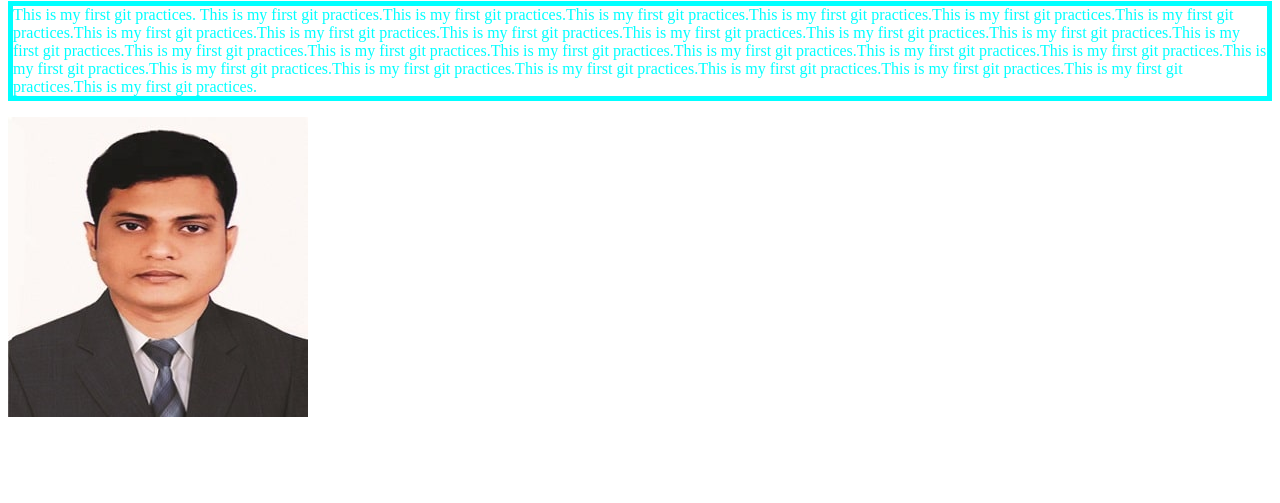
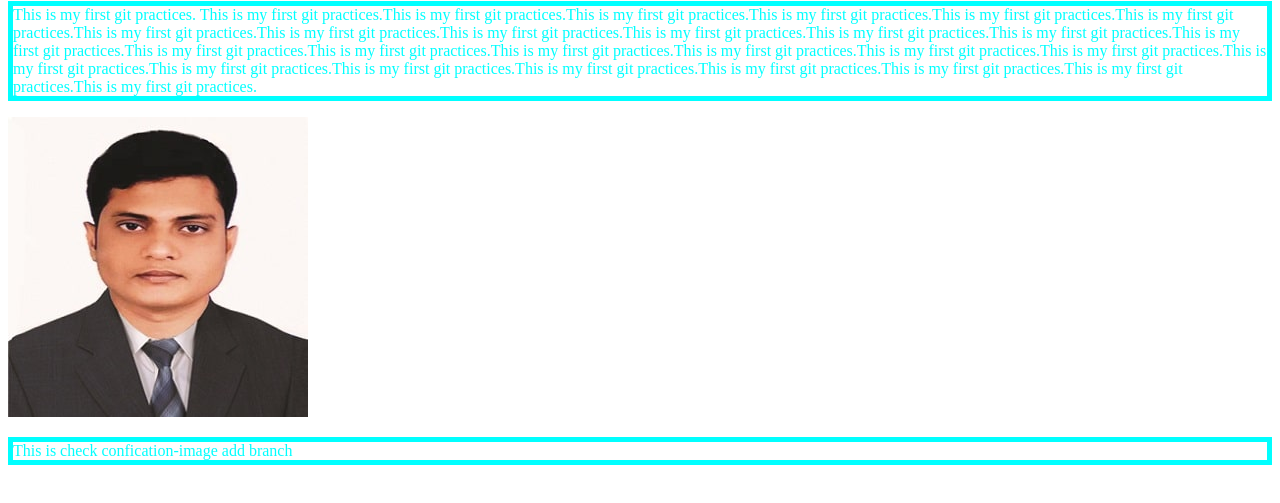
Before and after one commit to ARahaman19/first_repositary, a plain HTML site: page index.html in a window 1280 px wide. Shown: the part 79-582 px from the top of the page. Drawn offline with Linux system fonts and the light colour scheme.

Commit message:
complict check

```diff
--- a/index.html
+++ b/index.html
@@ -11,5 +11,7 @@
     <h1>This is test</h1>
     <p>This is my first git practices. This is my first git practices.This is my first git practices.This is my first git practices.This is my first git practices.This is my first git practices.This is my first git practices.This is my first git practices.This is my first git practices.This is my first git practices.This is my first git practices.This is my first git practices.This is my first git practices.This is my first git practices.This is my first git practices.This is my first git practices.This is my first git practices.This is my first git practices.This is my first git practices.This is my first git practices.This is my first git practices.This is my first git practices.This is my first git practices.This is my first git practices.This is my first git practices.This is my first git practices.This is my first git practices.This is my first git practices.</p>
     <img src="Abdur_Rahaman.jpg" alt="">
+<p>This is check confication-image add branch</p>
+
 </body>
 </html>
```
